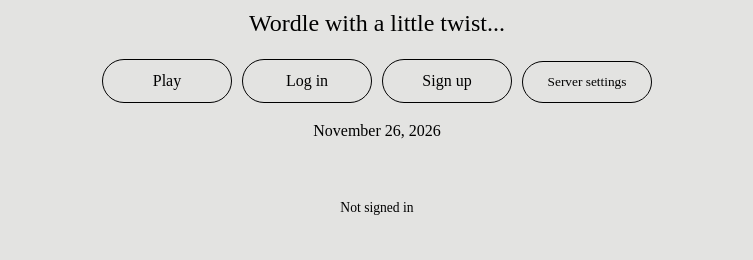
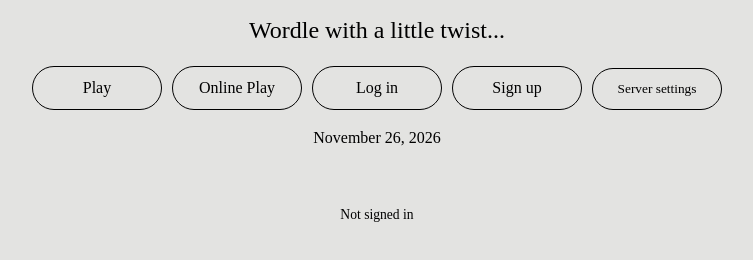
Before and after one commit to Equiduck/CMSC-447-SD-S-WORDLE, a plain HTML site: page StartScreen.html in a window 1280 px wide. Shown: the part 358-618 px from the top of the page, without its empty margins (263-1016 px from the left). Drawn offline with Linux system fonts and the light colour scheme; a web font is replaced by a local one.

Commit message:
Expose online play directly on the start screen

```diff
--- a/StartScreen.html
+++ b/StartScreen.html
@@ -39,6 +39,7 @@
 
                     <div type = "submit" class="buttons">
                         <a href = "#" class = "playButton" id = "playButton"> Play</a>
+                        <a href="#" class="averageButton" id="onlineDirectButton">Online Play</a>
                         <a href = "#" class = "averageButton" id = "loginButton"> Log in</a>
                         <a href = "#" class = "averageButton" id = "signupButton"> Sign up</a>
                         <button type="button" class="averageButton" id="apiSettingsButton">Server settings</button>
```
